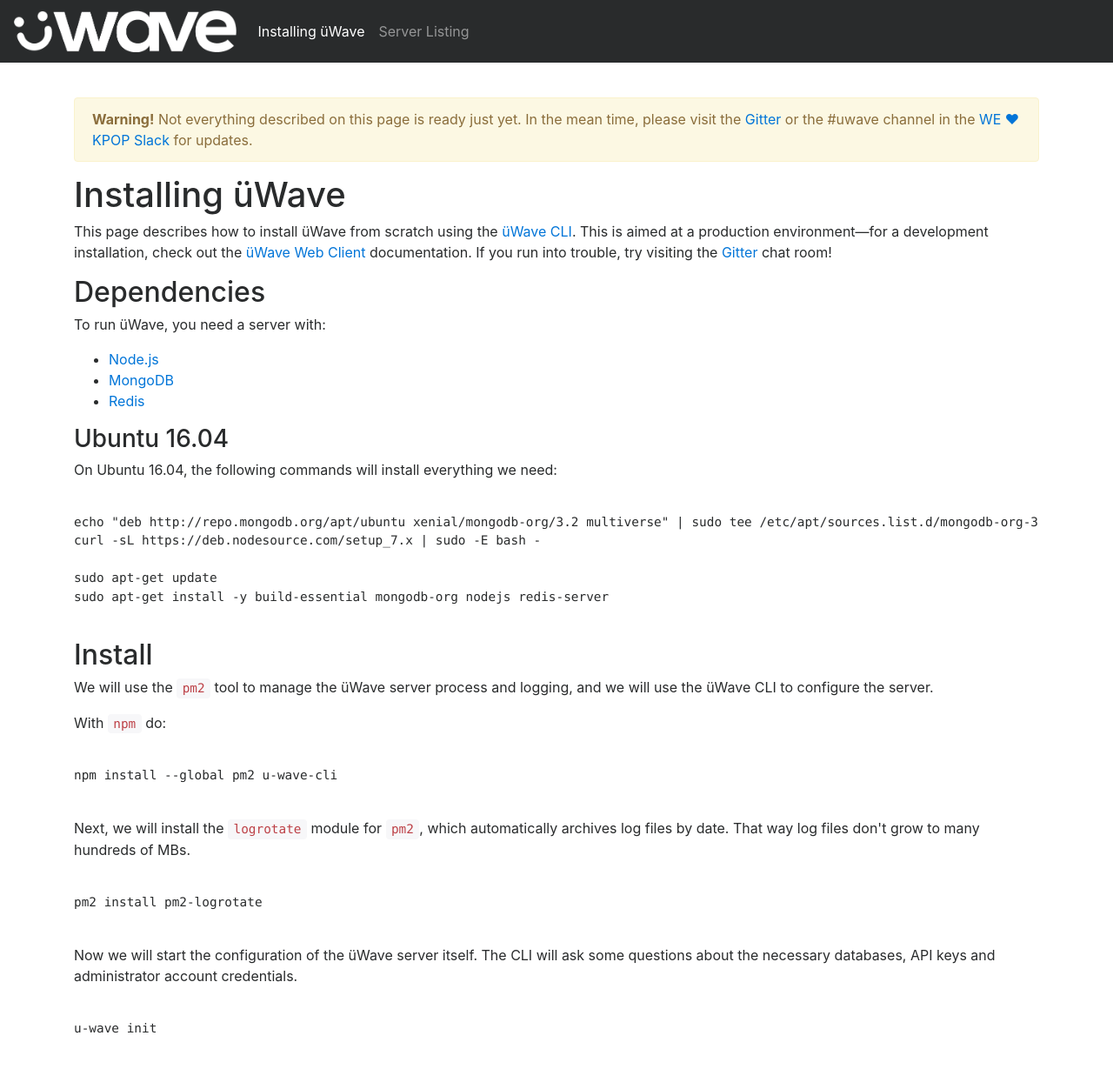
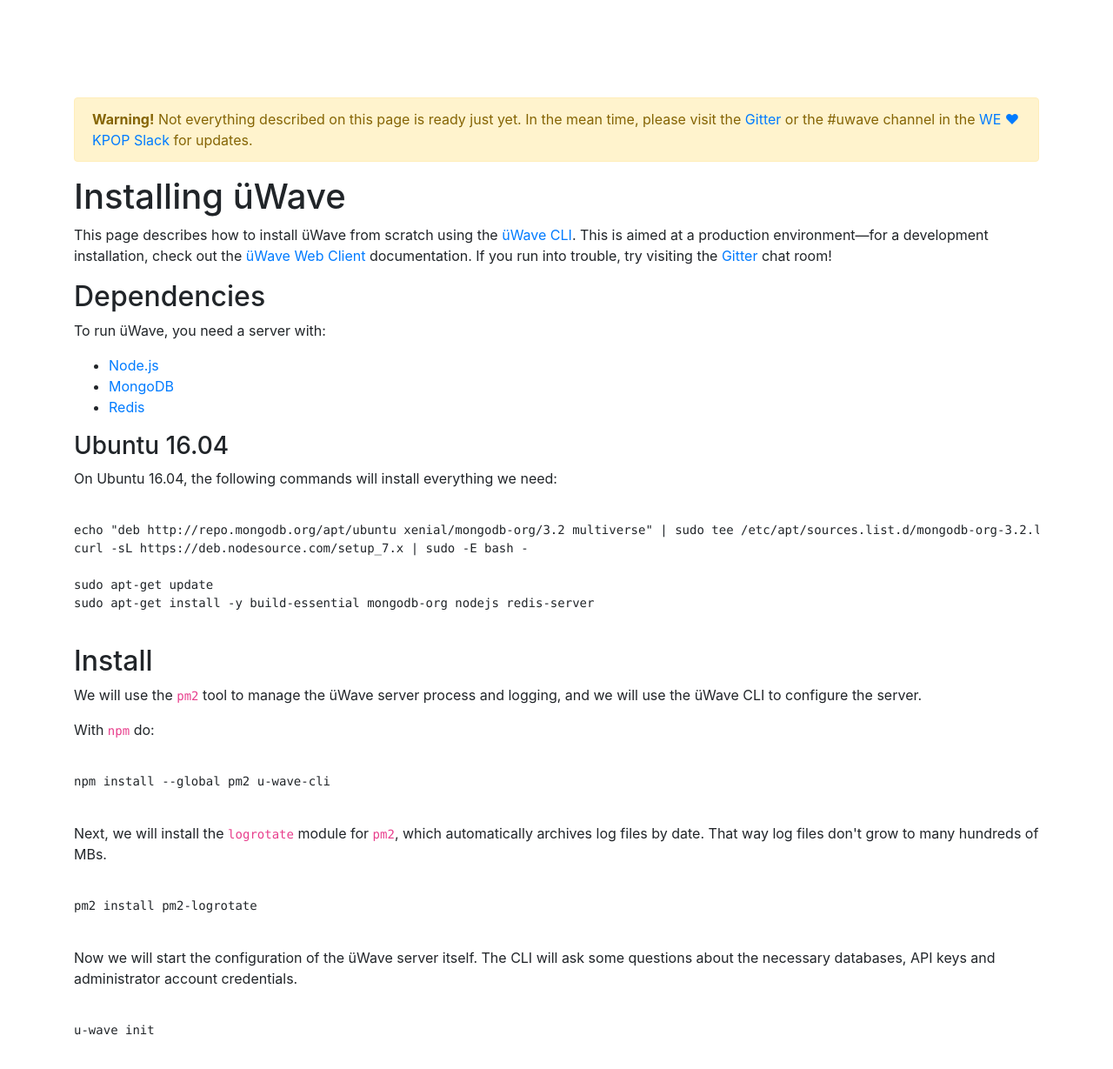
Before and after one commit to u-wave/u-wave.github.io, a Jekyll site: the page built from install.html, in a window 1280 px wide and 1232 px high. Shown: the top 1229 px of the window at 87% size. Built offline with Jekyll 4.4.1, drawn with Linux system fonts in a browser that asks for light colours; nearby versions of some CDN libraries; some of the changed lines change nothing that is shown.

Commit message:
Update bootstrap

```diff
--- a/_layouts/default.html
+++ b/_layouts/default.html
@@ -6,8 +6,8 @@
     <meta http-equiv="X-UA-Compatible" content="IE=edge">
     <meta name="viewport" content="width=device-width, initial-scale=1">
     <link rel="stylesheet"
-          href="https://maxcdn.bootstrapcdn.com/bootstrap/4.0.0-alpha.6/css/bootstrap.min.css"
-          integrity="sha384-rwoIResjU2yc3z8GV/NPeZWAv56rSmLldC3R/AZzGRnGxQQKnKkoFVhFQhNUwEyJ"
+          href="https://maxcdn.bootstrapcdn.com/bootstrap/4.0.0/css/bootstrap.min.css"
+          integrity="sha384-Gn5384xqQ1aoWXA+058RXPxPg6fy4IWvTNh0E263XmFcJlSAwiGgFAW/dAiS6JXm"
           crossorigin="anonymous">
     <style>
       body {
@@ -47,14 +47,14 @@
     <main>
       {{content}}
     </main>
-    <script src="https://code.jquery.com/jquery-3.1.1.slim.min.js"
-            integrity="sha384-A7FZj7v+d/sdmMqp/nOQwliLvUsJfDHW+k9Omg/a/EheAdgtzNs3hpfag6Ed950n"
+    <script src="https://code.jquery.com/jquery-3.2.1.slim.min.js"
+            integrity="sha384-KJ3o2DKtIkvYIK3UENzmM7KCkRr/rE9/Qpg6aAZGJwFDMVNA/GpGFF93hXpG5KkN"
             crossorigin="anonymous"></script>
-    <script src="https://cdnjs.cloudflare.com/ajax/libs/tether/1.4.0/js/tether.min.js"
-            integrity="sha384-DztdAPBWPRXSA/3eYEEUWrWCy7G5KFbe8fFjk5JAIxUYHKkDx6Qin1DkWx51bBrb"
+    <script src="https://cdnjs.cloudflare.com/ajax/libs/popper.js/1.12.9/umd/popper.min.js"
+            integrity="sha384-ApNbgh9B+Y1QKtv3Rn7W3mgPxhU9K/ScQsAP7hUibX39j7fakFPskvXusvfa0b4Q"
             crossorigin="anonymous"></script>
-    <script src="https://maxcdn.bootstrapcdn.com/bootstrap/4.0.0-alpha.6/js/bootstrap.min.js"
-            integrity="sha384-vBWWzlZJ8ea9aCX4pEW3rVHjgjt7zpkNpZk+02D9phzyeVkE+jo0ieGizqPLForn"
+    <script src="https://maxcdn.bootstrapcdn.com/bootstrap/4.0.0/js/bootstrap.min.js"
+            integrity="sha384-JZR6Spejh4U02d8jOt6vLEHfe/JQGiRRSQQxSfFWpi1MquVdAyjUar5+76PVCmYl"
             crossorigin="anonymous"></script>
   </body>
 </html>
```
